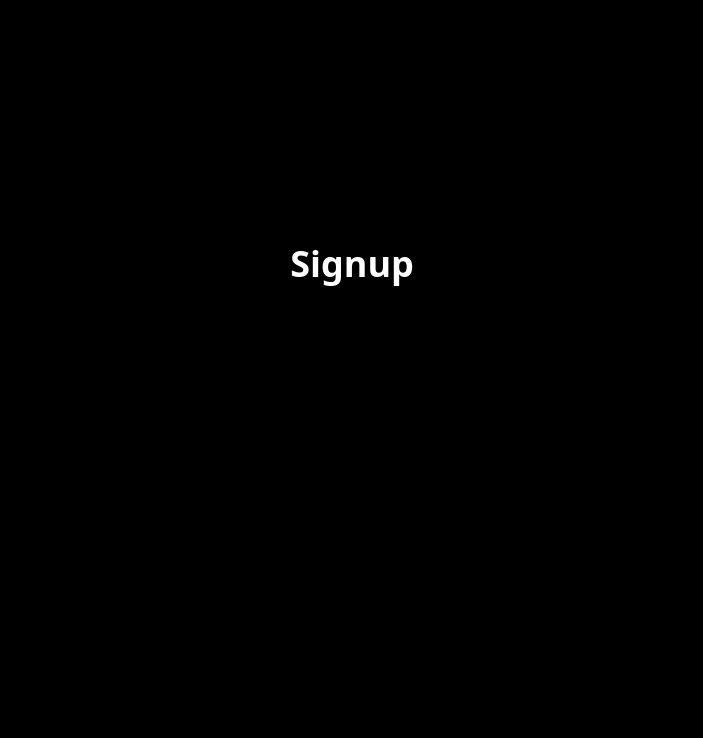
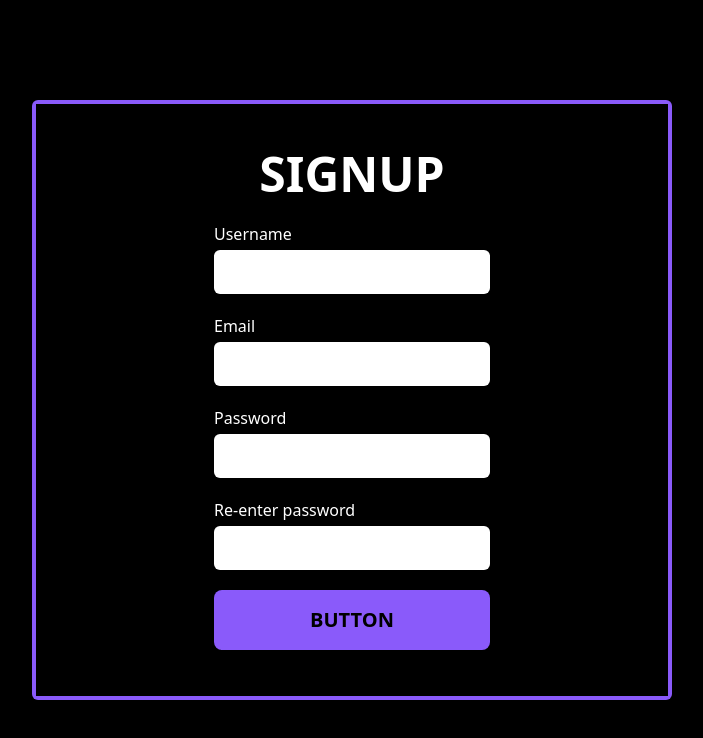
Before and after one commit to oriodev/hyperfixationapp, a Next.js app: page /signup in a window 1280 px wide. Shown: the top 738 px of the page, without its empty margins (288-991 px from the left). Built offline with nearby package versions, Linux system fonts and the light colour scheme.

Commit message:
[002-auth-page-set-up] populate auth forms
- added inputs and buttons to log in and sign up forms

```diff
--- a/app/(auth)/login/page.tsx
+++ b/app/(auth)/login/page.tsx
@@ -1,11 +1,20 @@
 import AuthContainer from "@/components/containers/auth-container";
+import Button from "@/components/form/button";
+import TextInput from "@/components/form/text-input";
+import { InputType } from "@/types";
 
 export default function Login() {
   const title = 'Login'
 
+  const handleClick = () => {}
+
   return (
     <div className="h-screen w-screen bg-black flex justify-center items-center">
-      <AuthContainer title={title} />
+      <AuthContainer title={title}>
+        <TextInput title="Email" type={InputType.email} />
+        <TextInput title="Password" type={InputType.password} />
+        <Button text="button" handleClick={handleClick} />
+      </AuthContainer>
     </div>
   );
 }
--- a/app/(auth)/signup/page.tsx
+++ b/app/(auth)/signup/page.tsx
@@ -1,11 +1,24 @@
+'use client'
+
 import AuthContainer from "@/components/containers/auth-container";
+import Button from "@/components/form/button";
+import TextInput from "@/components/form/text-input";
+import { InputType } from "@/types";
 
 export default function SignUp() {
   const title = "Signup"
 
+  const handleClick = () => {}
+
   return (
     <div className="h-screen w-screen bg-black flex justify-center items-center">
-      <AuthContainer title={title} />
+      <AuthContainer title={title}>
+        <TextInput title="Username" type={InputType.text} />
+        <TextInput title="Email" type={InputType.email} />
+        <TextInput title="Password" type={InputType.password} />
+        <TextInput title="Re-enter password" type={InputType.password} />
+        <Button text="button" handleClick={handleClick} />
+      </AuthContainer>
     </div>
   );
 }
--- a/components/containers/auth-container.tsx
+++ b/components/containers/auth-container.tsx
@@ -1,16 +1,18 @@
-"use client"
-
-import TextInput from "../form/text-input";
+'use client'
 
 interface AuthContainerProps {
   title: string;
+  children: React.ReactNode;
 }
 
-const AuthContainer = ({ title }: AuthContainerProps) => {
+const AuthContainer = ({ title, children }: AuthContainerProps) => {
   return (
-    <div className="h-1/2 w-1/2 color-change-2x-alternate rounded-md p-1">
-      <div className="h-full w-full bg-black flex flex-col items-center p-10">
-        <h2 className="text-white font-black text-4xl">{title}</h2>
+    <div className="h-3/4 w-3/4 md:h-3/4 md:w-1/2 color-animation rounded-md p-1">
+      <div className="h-full w-full bg-black flex flex-col justify-center items-center gap-6 p-10">
+        <h2 className="text-white font-black text-5xl">{title.toUpperCase()}</h2>
+        <div className="flex flex-col items-center justify-center gap-5">
+          { children }
+        </div>
       </div>
     </div>
   )
```
